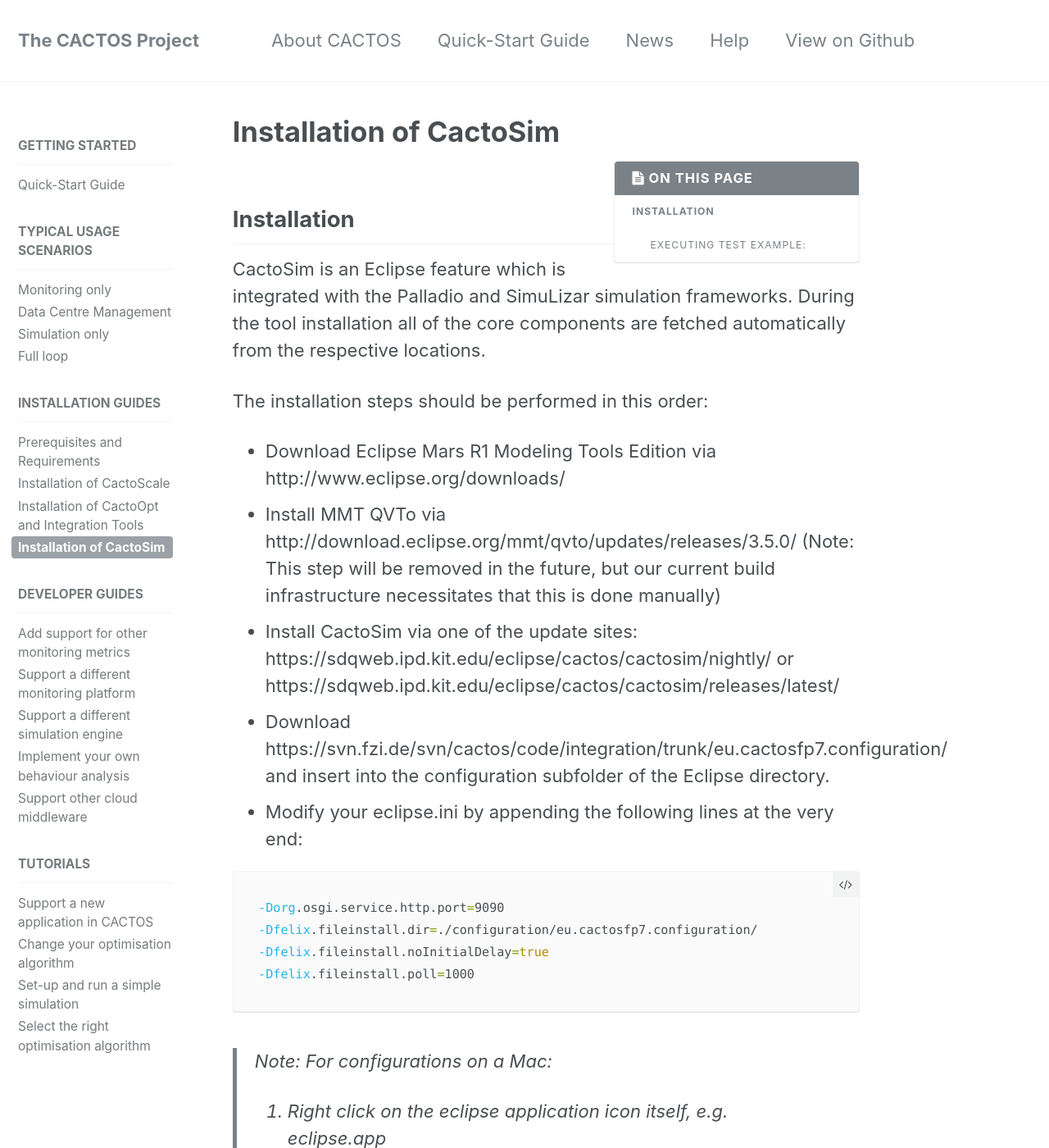
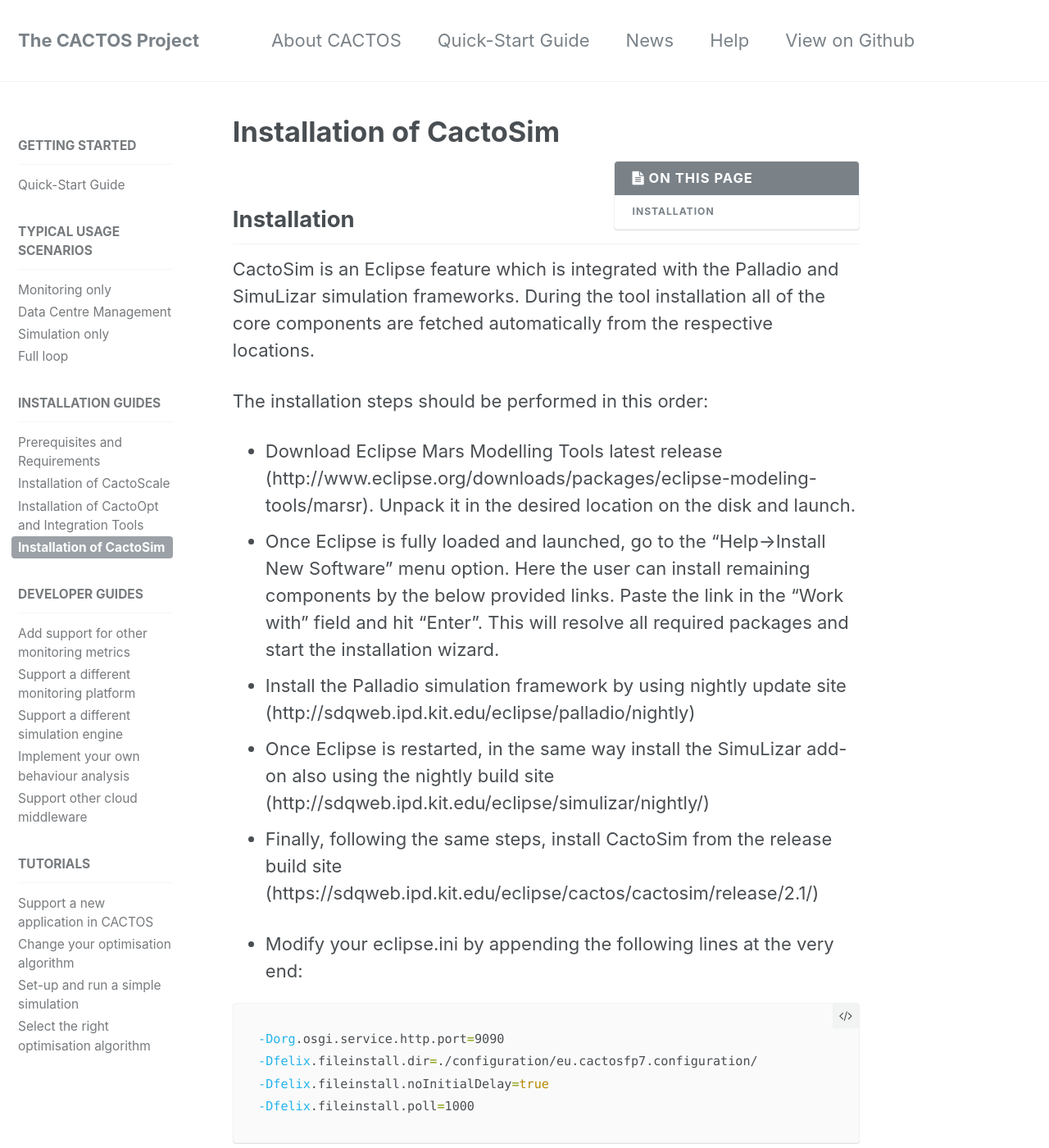
Before and after one commit to cactos/cactos.github.io, a Jekyll site: the page built from _docs/09_installation-of-cactosim.md, in a window 1280 px wide and 1400 px high. Shown: the whole window at 82% size. Built offline with Jekyll 4.4.1, drawn with Linux system fonts in a browser that asks for light colours; some of the changed text lies outside the part shown.

Commit message:
Updated with later instructions

````diff
--- a/_docs/09_installation-of-cactosim.md
+++ b/_docs/09_installation-of-cactosim.md
@@ -13,11 +13,12 @@
 
 The installation steps should be performed in this order:
 
-- Download Eclipse Mars R1 Modeling Tools Edition via http://www.eclipse.org/downloads/
-- Install MMT QVTo via http://download.eclipse.org/mmt/qvto/updates/releases/3.5.0/
-(Note: This step will be removed in the future, but our current build infrastructure necessitates that this is done manually)
-- Install CactoSim via one of the update sites: https://sdqweb.ipd.kit.edu/eclipse/cactos/cactosim/nightly/ or https://sdqweb.ipd.kit.edu/eclipse/cactos/cactosim/releases/latest/
-- Download https://svn.fzi.de/svn/cactos/code/integration/trunk/eu.cactosfp7.configuration/ and insert into the configuration subfolder of the Eclipse directory.
+- Download Eclipse Mars Modelling Tools latest release (http://www.eclipse.org/downloads/packages/eclipse-modeling-tools/marsr). Unpack it in the desired location on the disk and launch.
+- Once Eclipse is fully loaded and launched, go to the “Help->Install New Software” menu option. Here the user can install remaining components by the below provided links. Paste the link in the “Work with” field and hit “Enter”. This will resolve all required packages and start the installation wizard.
+- Install the Palladio simulation framework by using nightly update site (http://sdqweb.ipd.kit.edu/eclipse/palladio/nightly)
+- Once Eclipse is restarted, in the same way install the SimuLizar add-on also using the nightly build site (http://sdqweb.ipd.kit.edu/eclipse/simulizar/nightly/)
+- Finally, following the same steps, install CactoSim from the release build site (https://sdqweb.ipd.kit.edu/eclipse/cactos/cactosim/release/2.1/)
+
 - Modify your eclipse.ini by appending the following lines at the very end:
 
 ```sh
@@ -31,11 +32,3 @@
 > 1. Right click on the eclipse application icon itself, e.g. eclipse.app
 > 2. Select Show package contents
 > 3. Edit Contents>eclipse>eclipse.ini
-
-### Executing test example:
-
-- Configure cactoopt_optimisationalgorithm.cfg in the config folder to your liking, i.e. by setting the algorithm to LinKernighan or Random. This can be done while the platform is running, no need to restart when you change the optimisation settings.
-- Boot up Eclipse and import our Y2 demo project: https://svn.fzi.de/svn/cactos/code/sim/trunk/eu.cactosfp7.cactosim.year2demo.bba/
-- Run the Eclipse launch configuration for the Y2 Demo: "Year 2 Demonstration.launch".
-- Wait for the simulation to finish
-- Look at the results in the EDP2 -> Experiments view perspective.
````
